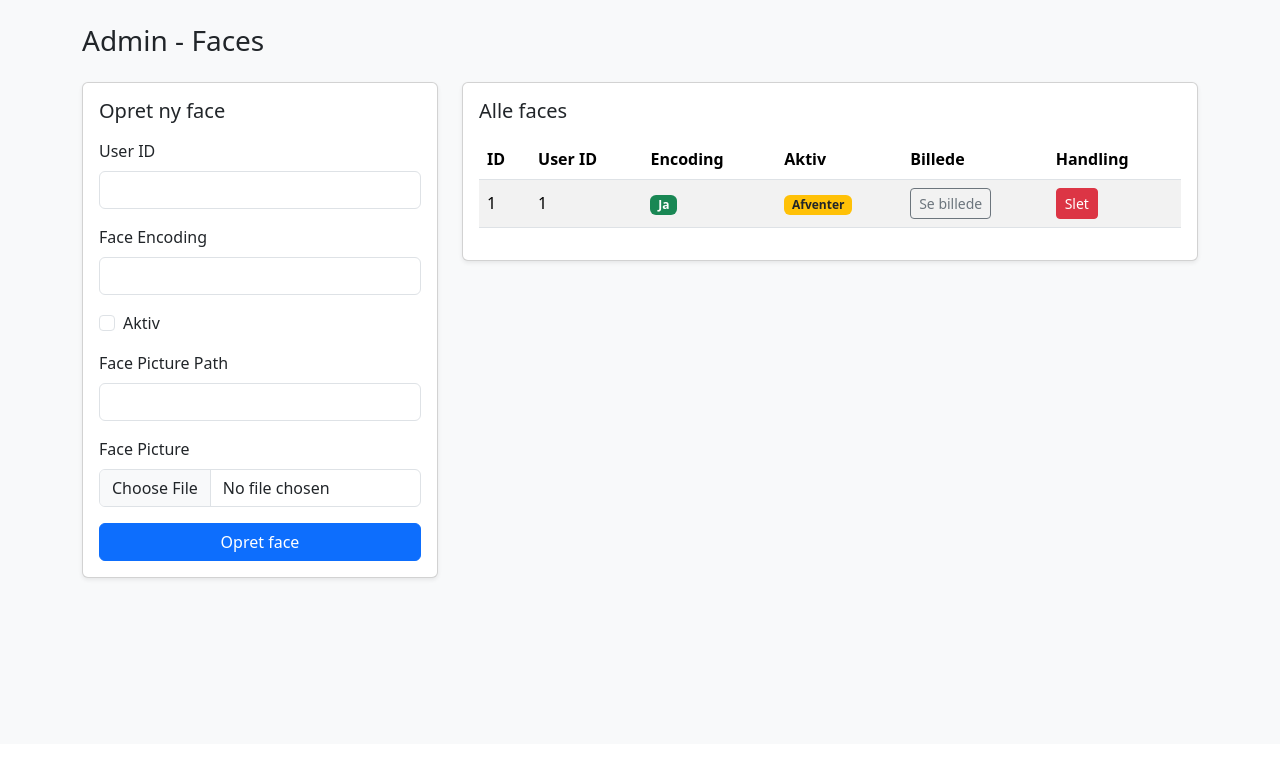
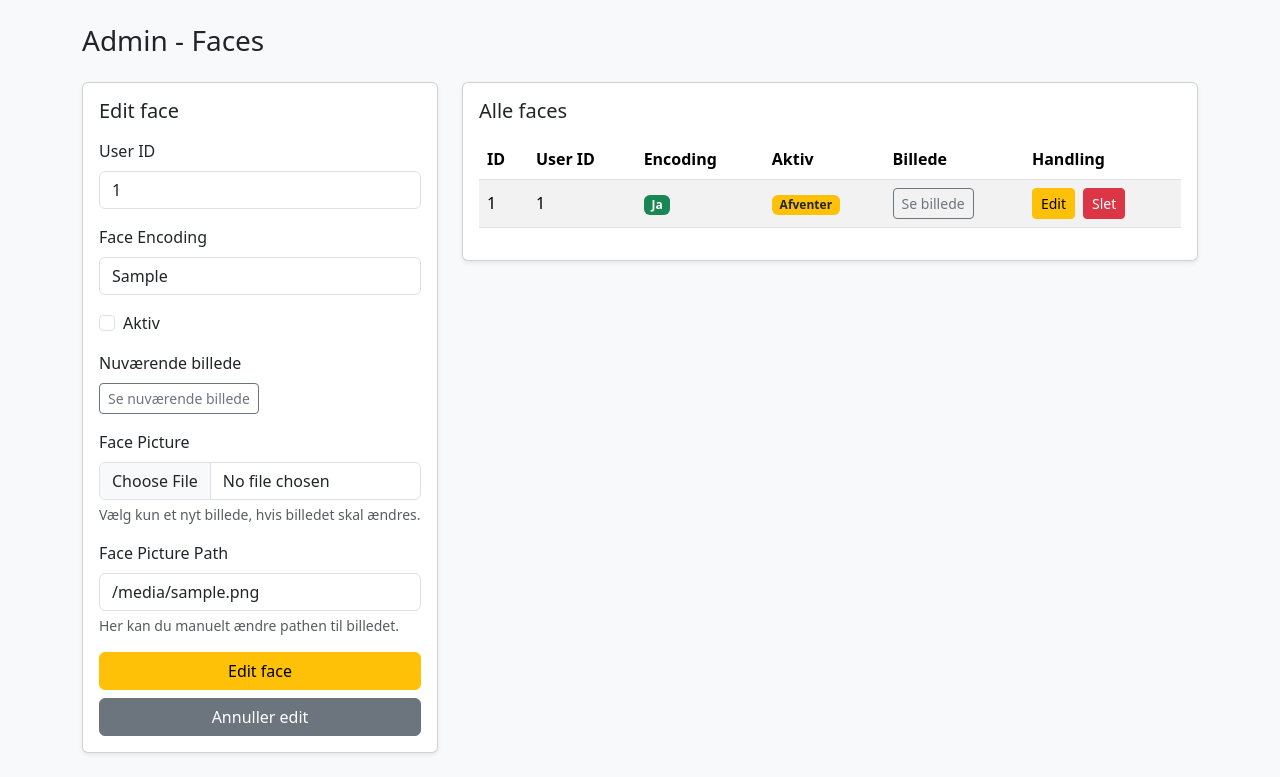
Before and after one commit to Zerraphix/Face-Recognition-Project, a Flask app: page /admin/faces?edit_face_id=1 in a window 1280 px wide. Shown: the part 56-833 px from the top of the page. Before the commit the page ends 637 px from the top, so only its background shows below. Run offline with Flask 3, Linux system fonts and the light colour scheme; the visitor is signed in with stand-in values (Sample User, id 1); tables that the repository leaves empty hold one stand-in row (values such as "Sample post"); a database or web service that is not in the repository returns one stand-in record (values such as "Sample title"); data that the repository does not hold is empty.

Commit message:
Faces kan opdateres på hjemmeside

```diff
--- a/Azure VM Code/app.py
+++ b/Azure VM Code/app.py
@@ -462,6 +462,9 @@ def admin_delete_log(log_id):
 @admin_required
 def admin_faces():
     faces = []
+    edit_face = None
+
+    edit_face_id = request.args.get("edit_face_id")
 
     try:
         response = requests.get(
@@ -474,12 +477,24 @@ def admin_faces():
         else:
             flash("Kunne ikke hente faces fra API")
 
+        if edit_face_id:
+            edit_response = requests.get(
+                f"{API_BASE_URL}/faces/{edit_face_id}",
+                timeout=5
+            )
+
+            if edit_response.status_code == 200:
+                edit_face = edit_response.json()
+            else:
+                flash("Kunne ikke hente face til redigering")
+
     except requests.exceptions.RequestException:
         flash("Kunne ikke forbinde til API-serveren")
 
     return render_template(
         "admin_faces.html",
-        faces=faces
+        faces=faces,
+        edit_face=edit_face
     )
 
 
@@ -548,31 +563,33 @@ def admin_delete_face(face_id):
 
     return redirect(url_for("admin_faces"))
 
-@app.route("/faces/update/<int:face_id>", methods=["POST"])
-@login_required
-def update_face_image(face_id):
-    file = request.files.get("file")
-
-    if file is None or file.filename == "":
-        flash("Du skal vælge et billede")
-        return redirect(url_for("dashboard"))
+@app.route("/admin/faces/update/<int:face_id>", methods=["POST"])
+@admin_required
+def admin_update_face(face_id):
+    face_encoding = request.form.get("face_encoding")
+    is_active = request.form.get("is_active") == "true"
+    face_picture = request.files.get("face_picture")
 
     try:
-        is_active = is_admin()
-
         data = {
             "is_active": "true" if is_active else "false"
         }
 
-        files = {
-            "file": (
-                file.filename,
-                file.stream,
-                file.mimetype
-            )
-        }
+        if face_encoding is not None and face_encoding != "":
+            data["face_encoding"] = face_encoding
 
-        response = requests.patch(
+        files = None
+
+        if face_picture and face_picture.filename:
+            files = {
+                "file": (
+                    face_picture.filename,
+                    face_picture.stream,
+                    face_picture.mimetype
+                )
+            }
+
+        response = requests.put(
             f"{API_BASE_URL}/faces/{face_id}",
             data=data,
             files=files,
@@ -580,17 +597,14 @@ def update_face_image(face_id):
         )
 
         if response.status_code == 200:
-            if is_active:
-                flash("Face billede blev opdateret og aktiveret")
-            else:
-                flash("Face billede blev opdateret og afventer admin godkendelse")
+            flash("Face blev opdateret")
         else:
-            flash(f"Opdatering fejlede: {response.text}")
+            flash(f"Face kunne ikke opdateres: {response.text}")
 
-    except requests.exceptions.RequestException:
-        flash("Kunne ikke forbinde til API-serveren")
+    except requests.exceptions.RequestException as e:
+        flash(f"Kunne ikke forbinde til API-serveren: {e}")
 
-    return redirect(url_for("dashboard"))
+    return redirect(url_for("admin_faces"))
 
 # Admin pin routes
 @app.route("/admin/pins")
--- a/Azure VM Code/templates/admin_faces.html
+++ b/Azure VM Code/templates/admin_faces.html
@@ -12,40 +12,104 @@
     <div class="card shadow-sm">
         <div class="card-body">
 
+            {% if edit_face %}
+                <h2 class="h5 mb-3">Edit face</h2>
+                <form method="POST" action="{{ url_for('admin_update_face', face_id=edit_face['face_id']) }}" enctype="multipart/form-data">
+            {% else %}
                 <h2 class="h5 mb-3">Opret ny face</h2>
-
                 <form method="POST" action="{{ url_for('admin_create_face') }}" enctype="multipart/form-data">
+            {% endif %}
 
                 <div class="mb-3">
                     <label class="form-label">User ID</label>
-                        <input type="number" name="user_id" class="form-control" required>
+                    <input
+                        type="number"
+                        name="user_id"
+                        class="form-control"
+                        value="{{ edit_face['user_id'] if edit_face else '' }}"
+                        {% if edit_face %}readonly{% else %}required{% endif %}>
                 </div>
 
                 <div class="mb-3">
                     <label class="form-label">Face Encoding</label>
-                        <input type="text" name="face_encoding" class="form-control">
+                    <input
+                        type="text"
+                        name="face_encoding"
+                        class="form-control"
+                        value="{{ edit_face['face_encoding'] if edit_face and edit_face['face_encoding'] else '' }}">
                 </div>
 
                 <div class="form-check mb-3">
-                        <input type="checkbox" name="is_active" value="true" class="form-check-input" id="faceActive">
+                    <input
+                        type="checkbox"
+                        name="is_active"
+                        value="true"
+                        class="form-check-input"
+                        id="faceActive"
+                        {% if edit_face and edit_face['is_active'] %}checked{% endif %}>
                     <label class="form-check-label" for="faceActive">
                         Aktiv
                     </label>
                 </div>
 
+                {% if edit_face and edit_face['face_picture_path'] %}
                     <div class="mb-3">
-                        <label class="form-label">Face Picture Path</label>
-                        <input type="text" name="face_picture_path" class="form-control">
+                        <label class="form-label">Nuværende billede</label>
+                        <div>
+                            <a
+                                href="{{ url_for('uploaded_file', filename=edit_face['face_picture_path'].replace('uploads/', '')) }}"
+                                target="_blank"
+                                class="btn btn-outline-secondary btn-sm">
+                                Se nuværende billede
+                            </a>
+                        </div>
+                    </div>
+                {% endif %}
+
+                <div class="mb-3">
+                    <label class="form-label">Face Picture</label>
+                    <input
+                        type="file"
+                        name="face_picture"
+                        accept="image/*"
+                        class="form-control">
+                    {% if edit_face %}
+                        <div class="form-text">
+                            Vælg kun et nyt billede, hvis billedet skal ændres.
+                        </div>
+                    {% endif %}
                 </div>
 
                 <div class="mb-3">
-                        <label class="form-label">Face Picture</label>
-                        <input type="file" name="face_picture" accept="image/*" class="form-control">
+    <label class="form-label">Face Picture Path</label>
+    <input
+        type="text"
+        name="face_picture_path"
+        class="form-control"
+        value="{{ edit_face['face_picture_path'] if edit_face and edit_face['face_picture_path'] else '' }}"
+        placeholder="uploads/faces/example.jpg">
+
+    {% if edit_face %}
+        <div class="form-text">
+            Her kan du manuelt ændre pathen til billedet.
+        </div>
+    {% endif %}
 </div>
 
+                {% if edit_face %}
+                    <button type="submit" class="btn btn-warning w-100">
+                        Edit face
+                    </button>
+
+                    <a href="{{ url_for('admin_faces') }}" class="btn btn-secondary w-100 mt-2">
+                        Annuller edit
+                    </a>
+                {% else %}
                     <button type="submit" class="btn btn-primary w-100">
                         Opret face
                     </button>
+                {% endif %}
+
             </form>
 
         </div>
@@ -108,12 +172,20 @@
                                     </td>
 
                                     <td>
+    <div class="d-flex gap-2">
+        <a
+            href="{{ url_for('admin_faces', edit_face_id=face['face_id']) }}"
+            class="btn btn-warning btn-sm">
+            Edit
+        </a>
+
             <form method="POST" action="{{ url_for('admin_delete_face', face_id=face['face_id']) }}">
                 <button type="submit" class="btn btn-danger btn-sm"
-                                                onclick="return confirm('Er du sikker på at du vil slette denne face?')">
+                    onclick="return confirm('Er du sikker på at du vil slette dette facedata?')">
                     Slet
                 </button>
             </form>
+    </div>
 </td>
                                 </tr>
                                 {% endfor %}
```
Lines whose indentation alone changed are shown as unchanged.
